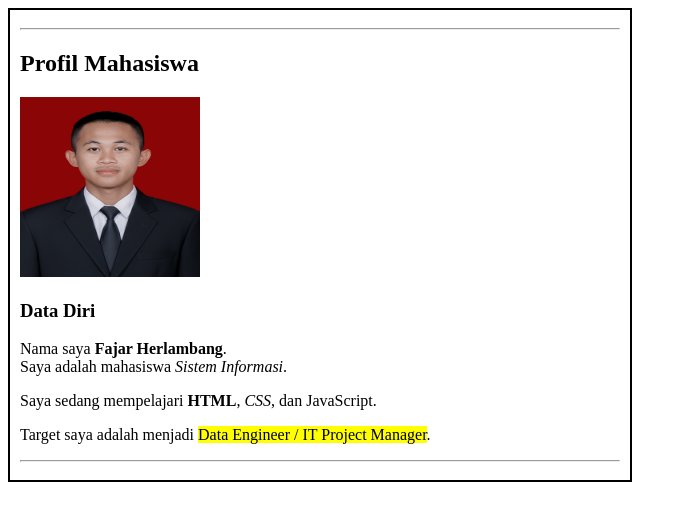
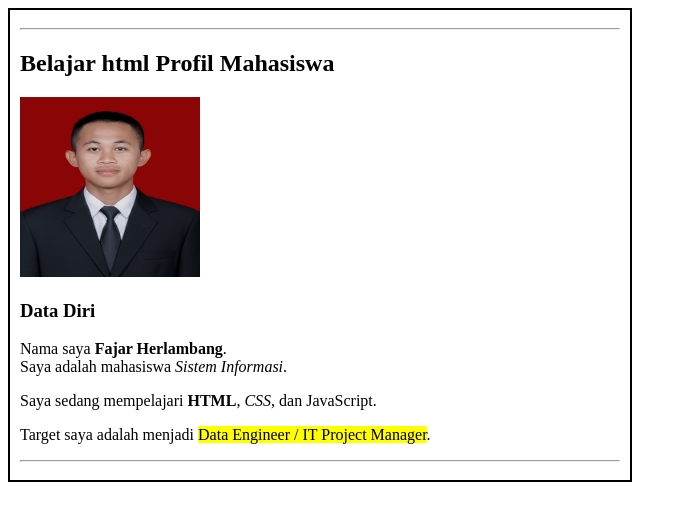
Before and after one commit to fajarherlambang14/Pemweb, a plain HTML site: page Belajar HTML/profile.html in a window 1280 px wide. Shown: the whole page, without its empty margins (0-687 px from the left). Drawn offline with Linux system fonts and the light colour scheme.

Commit message:
Update profile.html

```diff
--- a/Belajar HTML/profile.html
+++ b/Belajar HTML/profile.html
@@ -10,7 +10,7 @@
   <div style="border: 2px solid black; padding: 10px; width: 600px;">
     <hr>
 
-    <h2>Profil Mahasiswa</h2>
+    <h2>Belajar html Profil Mahasiswa</h2>
     <img src="FAJAR HERLAMBANG.JPG" alt="Foto Profil" width="180" height="180">
 
     <h3>Data Diri</h3>
```
